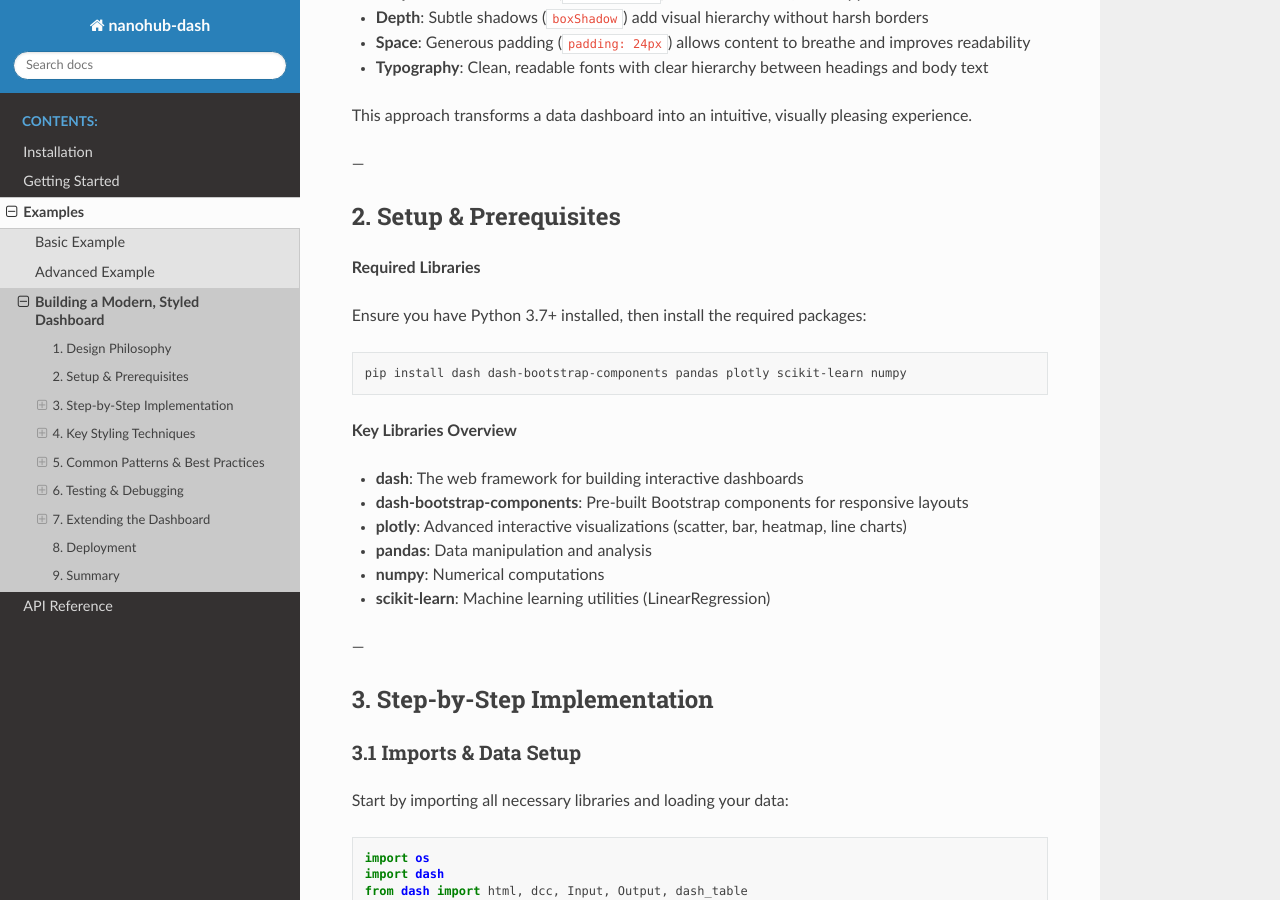
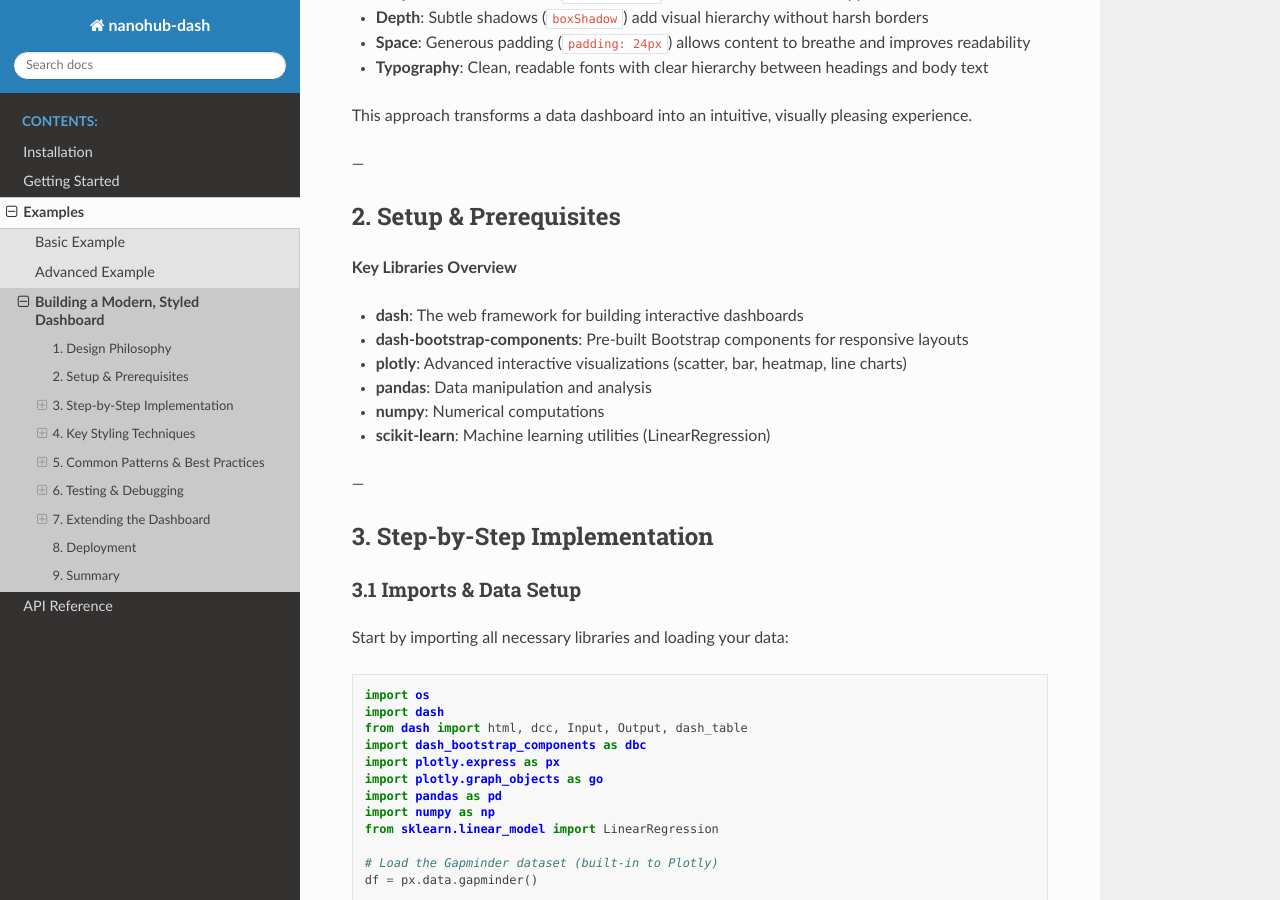
Before and after one commit to denphi/nanohub-dash, a Sphinx documentation site: the page built from docs/source/examples/dashboard_tutorial.rst, in a window 1280 px wide and 900 px high, scrolled down 1056 px. Built offline with Sphinx 7.4.7 and the Read the Docs theme 3.1.0, drawn with Linux system fonts in a browser that asks for light colours.

```diff
--- a/docs/source/examples/dashboard_tutorial.rst
+++ b/docs/source/examples/dashboard_tutorial.rst
@@ -42,14 +42,6 @@
 
 2. Setup & Prerequisites
 ------------------------
-
-**Required Libraries**
-
-Ensure you have Python 3.7+ installed, then install the required packages:
-
-.. code-block:: bash
-
-   pip install dash dash-bootstrap-components pandas plotly scikit-learn numpy
 
 **Key Libraries Overview**
 
```
